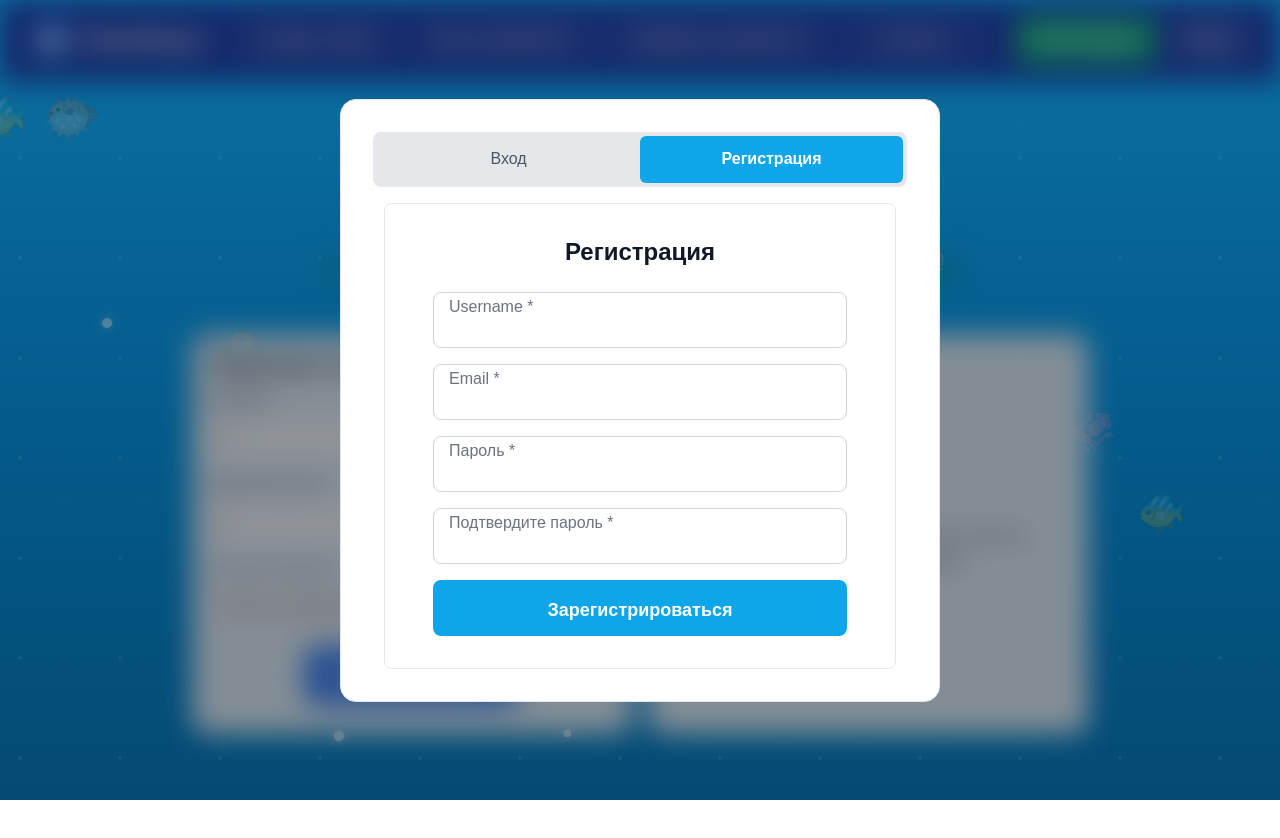
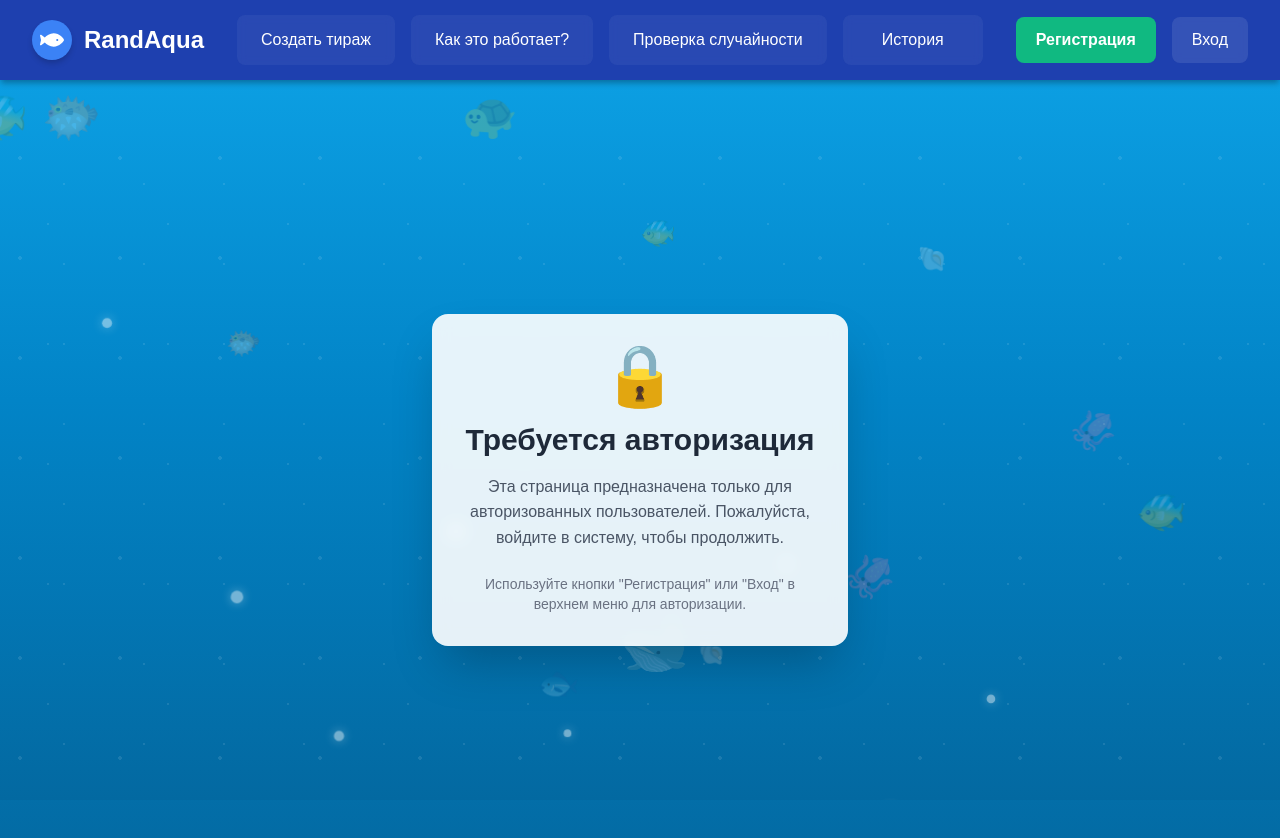
Before and after one commit to RandAqua/randaqua, a Next.js app: page /generate in a window 1280 px wide. Both pictures are taken after a click on the button "Регистрация". Shown: the top 838 px of the page. Before the commit the page ends 800 px from the top, so only its background shows below. Built offline with nearby package versions, Linux system fonts and the light colour scheme.

Commit message:
тираж без регестрации не работает

```diff
--- a/src/app/generate/page.js
+++ b/src/app/generate/page.js
@@ -3,22 +3,41 @@
 import { useEffect, useState } from 'react';
 import Navbar from '../../components/layout/Navbar';
 import AuthModal from '../../components/auth/AuthModal';
+import { isAuthenticated } from '../../utils/auth';
 
 export default function GeneratePage() {
   const [isAuthModalOpen, setIsAuthModalOpen] = useState(false);
   const [authModalTab, setAuthModalTab] = useState('login');
+  const [isUserAuthenticated, setIsUserAuthenticated] = useState(false);
+  const [isCheckingAuth, setIsCheckingAuth] = useState(true);
 
   // Form state
   const [count, setCount] = useState(1);
   const [min, setMin] = useState(1);
   const [max, setMax] = useState(100);
-  const [entropySource, setEntropySource] = useState('Камеры аквариумов (рыбы)');
+  const [entropySource, setEntropySource] = useState('Камеры аквариумов (рыбки)');
 
   // Demo/computation state
   const [isComputing, setIsComputing] = useState(false);
   const [stage, setStage] = useState(0); // 0..3 stages
   const [progress, setProgress] = useState(0);
   const [results, setResults] = useState([]);
+
+  // Проверка авторизации при загрузке
+  useEffect(() => {
+    const checkAuth = () => {
+      const authenticated = isAuthenticated();
+      setIsUserAuthenticated(authenticated);
+      setIsCheckingAuth(false);
+    };
+
+    checkAuth();
+
+    // Проверяем авторизацию каждые 5 секунд
+    const interval = setInterval(checkAuth, 5000);
+
+    return () => clearInterval(interval);
+  }, []);
 
   useEffect(() => {
     const onEsc = (e) => {
@@ -37,6 +56,7 @@ export default function GeneratePage() {
 
   const handleLoginSuccess = () => {
     closeAuthModal();
+    setIsUserAuthenticated(true);
     // Принудительно обновляем страницу для обновления Navbar
     window.location.reload();
   };
@@ -168,6 +188,47 @@ export default function GeneratePage() {
     URL.revokeObjectURL(url);
   };
 
+  // Показываем загрузку во время проверки авторизации
+  if (isCheckingAuth) {
+    return (
+      <div className="min-h-screen max-w-full overflow-x-hidden">
+        <Navbar onLoginClick={openAuthModal} />
+        <div className="flex items-center justify-center min-h-screen">
+          <div className="text-center">
+            <div className="aqua-loader mx-auto mb-4"></div>
+            <p className="text-gray-600">Проверка авторизации...</p>
+          </div>
+        </div>
+      </div>
+    );
+  }
+
+  // Показываем сообщение для неавторизованных пользователей
+  if (!isUserAuthenticated) {
+    return (
+      <div className="min-h-screen max-w-full overflow-x-hidden">
+        <Navbar onLoginClick={openAuthModal} />
+        <div className="flex items-center justify-center min-h-screen">
+          <div className="text-center max-w-md mx-auto px-4">
+            <div className="bg-white/90 backdrop-blur-sm rounded-2xl shadow-2xl p-8">
+              <div className="text-6xl mb-4">🔒</div>
+              <h1 className="text-3xl font-bold text-gray-800 mb-4">
+                Требуется авторизация
+              </h1>
+              <p className="text-gray-600 mb-6">
+                Эта страница предназначена только для авторизованных пользователей.
+                Пожалуйста, войдите в систему, чтобы продолжить.
+              </p>
+              <p className="text-sm text-gray-500">
+                Используйте кнопки "Регистрация" или "Вход" в верхнем меню для авторизации.
+              </p>
+            </div>
+          </div>
+        </div>
+      </div>
+    );
+  }
+
   return (
     <div className="min-h-screen max-w-full overflow-x-hidden">
       {/* Основной контент */}
--- a/src/app/page.js
+++ b/src/app/page.js
@@ -83,7 +83,7 @@ export default function Home() {
               </h1>
               <p className="aqua-hero-description" style={{ fontSize: '1.5rem', marginBottom: '2rem', maxWidth: '900px' }}>
                 Революционная система генерации случайных чисел на основе наблюдения за морской жизнью.
-                Камеры видеонаблюдения за рыбами создают истинно случайные числа для ваших нужд.
+                Камеры видеонаблюдения за рыбками создают истинно случайные числа для ваших нужд.
               </p>
               <div className="flex justify-center space-x-6 mt-6">
                 <Link href="/generate" className="aqua-how-btn" style={{ padding: '20px 40px', fontSize: '18px' }}>
```
